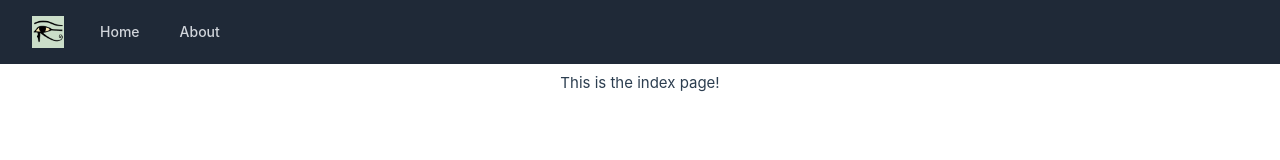
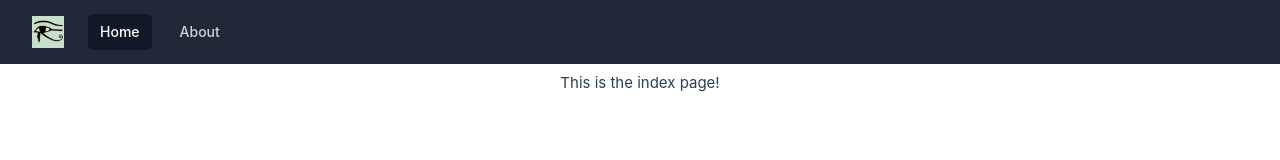
Before and after one commit to rhysgp/rhyssoft.com, a Vue app: page / in a window 1280 px wide. Shown: the top 160 px of the page. Built offline with nearby package versions, Linux system fonts and the light colour scheme.

Commit message:
Fix link to index page.

```diff
--- a/src/App.vue
+++ b/src/App.vue
@@ -13,7 +13,7 @@ import NavLink from './components/NavLink.vue'
             </div>
             <div class="hidden sm:ml-6 sm:block">
               <div class="flex space-x-4">
-                <NavLink page="home" label="Home" />
+                <NavLink page="" label="Home" />
                 <NavLink page="about" label="About" />
               </div>
             </div>
```
